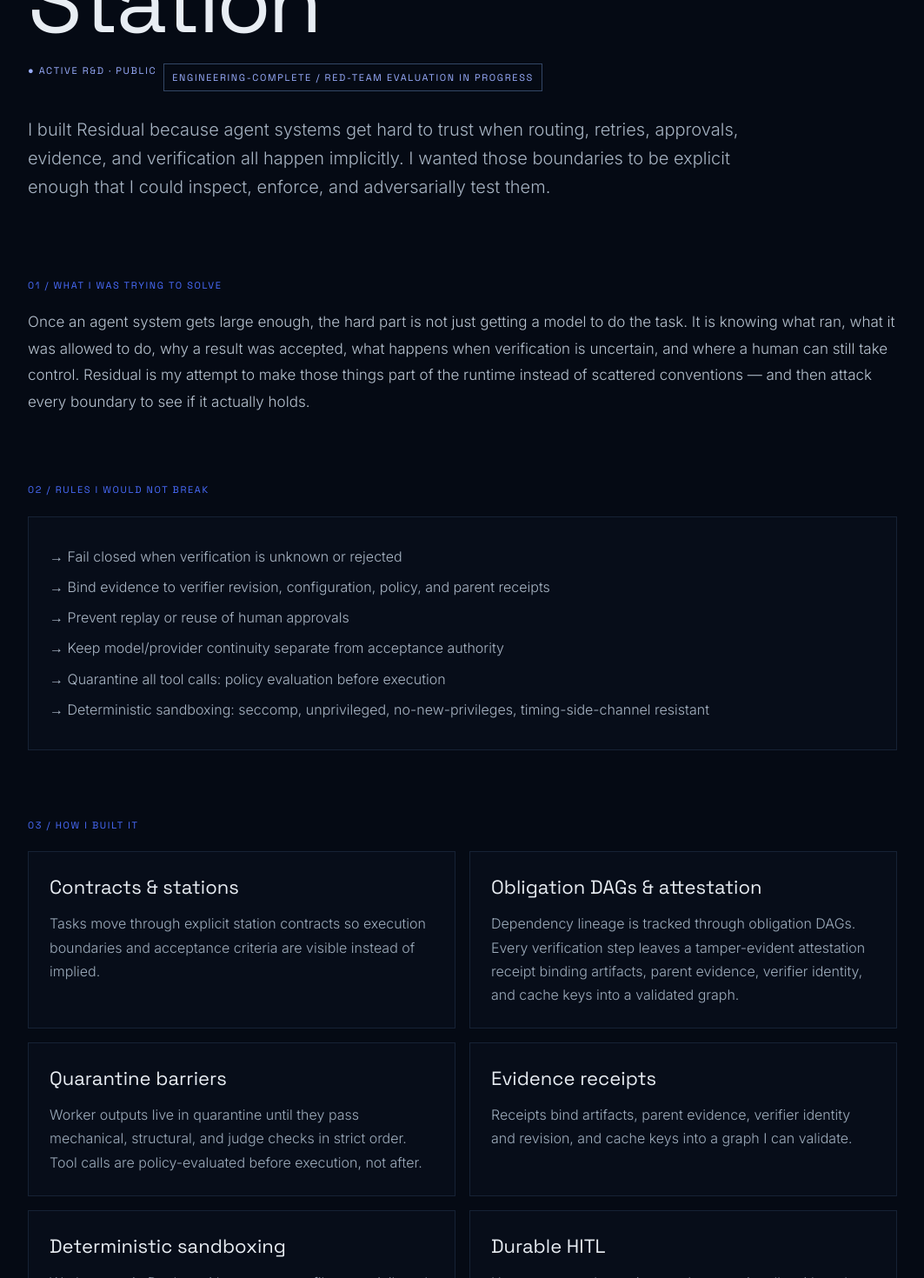
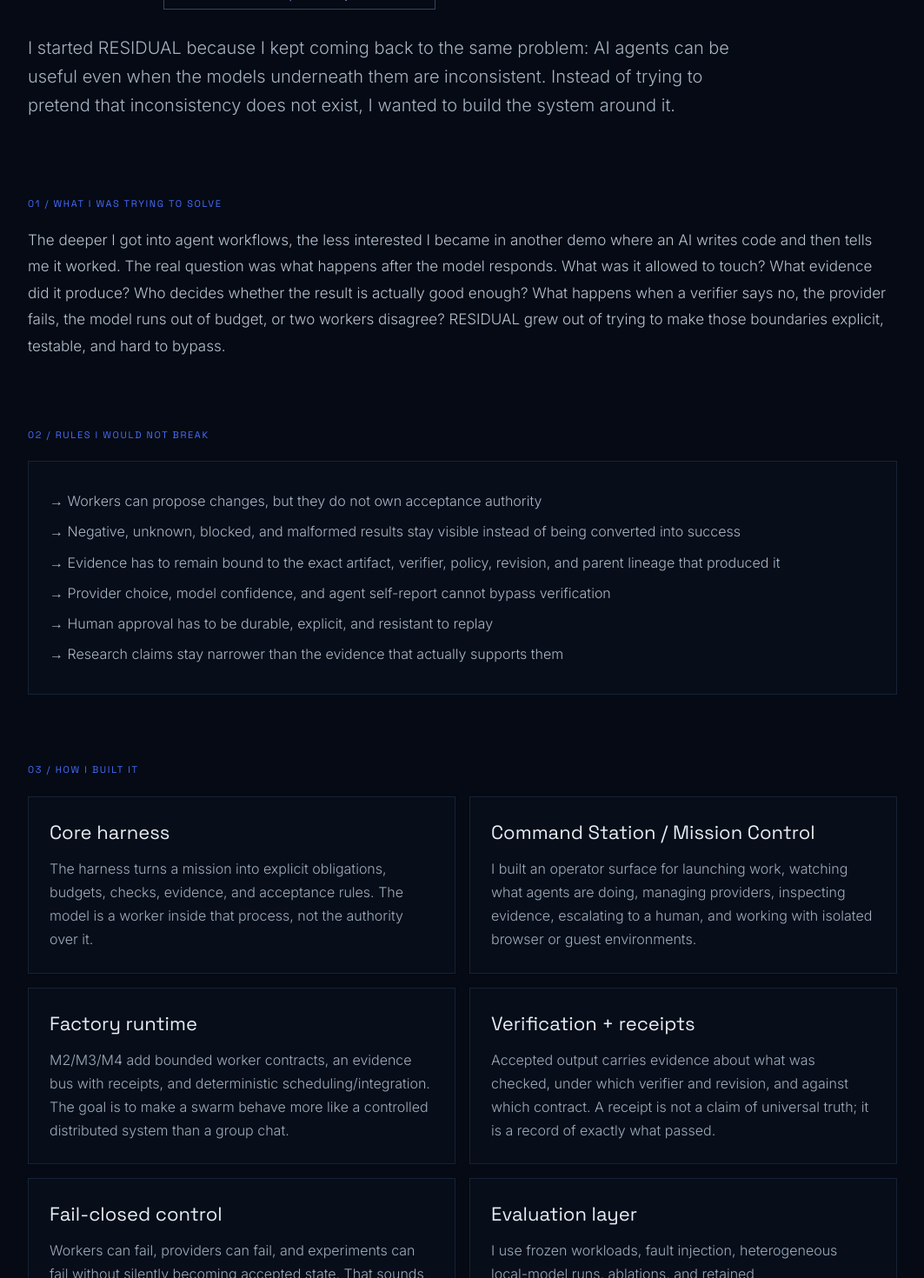
Before and after one commit to ninja-ops-guy/theemrld-portfolio, a React (Vite) app: page /case-study/residual in a window 1280 px wide. Shown: the part 340-1810 px from the top of the page at 87% size, without its empty margins (108-1171 px from the left). Built offline with nearby package versions, Linux system fonts and the light colour scheme; the HTML template or start-up script is replaced by a standard one.

Commit message:
feat(portfolio): expand RESIDUAL case study narrative

```diff
--- a/src/pages/ProgramCaseStudy.tsx
+++ b/src/pages/ProgramCaseStudy.tsx
@@ -3,28 +3,54 @@ import { Link } from 'react-router-dom';
 type Packet = {
   title:string; eyebrow:string; status:string; state:string; thesis:string; problem:string; constraints:string[];
   architecture:{title:string;body:string}[]; evidence:string[]; verification:string[]; result:string; limitation:string; primitives:string[];
+  integrations?:{title:string;body:string}[]; roadmap?:string[]; ideas?:{title:string;body:string}[]; impact?:string;
 };
 
 const packets:Record<string,Packet> = {
   residual: {
-    title:'Residual / Command Station', eyebrow:'AI SECURITY RESEARCH / VERIFICATION HARNESS', status:'ACTIVE R&D · PUBLIC', state:'ENGINEERING-COMPLETE / RED-TEAM EVALUATION IN PROGRESS',
-    thesis:'I built Residual because agent systems get hard to trust when routing, retries, approvals, evidence, and verification all happen implicitly. I wanted those boundaries to be explicit enough that I could inspect, enforce, and adversarially test them.',
-    problem:'Once an agent system gets large enough, the hard part is not just getting a model to do the task. It is knowing what ran, what it was allowed to do, why a result was accepted, what happens when verification is uncertain, and where a human can still take control. Residual is my attempt to make those things part of the runtime instead of scattered conventions — and then attack every boundary to see if it actually holds.',
-    constraints:['Fail closed when verification is unknown or rejected','Bind evidence to verifier revision, configuration, policy, and parent receipts','Prevent replay or reuse of human approvals','Keep model/provider continuity separate from acceptance authority','Quarantine all tool calls: policy evaluation before execution','Deterministic sandboxing: seccomp, unprivileged, no-new-privileges, timing-side-channel resistant'],
+    title:'RESIDUAL', eyebrow:'AI SYSTEMS / VERIFICATION / AGENT INFRASTRUCTURE', status:'ACTIVE R&D · PUBLIC', state:'IMPLEMENTED CORE / ACTIVE QUALIFICATION',
+    thesis:'I started RESIDUAL because I kept coming back to the same problem: AI agents can be useful even when the models underneath them are inconsistent. Instead of trying to pretend that inconsistency does not exist, I wanted to build the system around it.',
+    problem:'The deeper I got into agent workflows, the less interested I became in another demo where an AI writes code and then tells me it worked. The real question was what happens after the model responds. What was it allowed to touch? What evidence did it produce? Who decides whether the result is actually good enough? What happens when a verifier says no, the provider fails, the model runs out of budget, or two workers disagree? RESIDUAL grew out of trying to make those boundaries explicit, testable, and hard to bypass.',
+    constraints:['Workers can propose changes, but they do not own acceptance authority','Negative, unknown, blocked, and malformed results stay visible instead of being converted into success','Evidence has to remain bound to the exact artifact, verifier, policy, revision, and parent lineage that produced it','Provider choice, model confidence, and agent self-report cannot bypass verification','Human approval has to be durable, explicit, and resistant to replay','Research claims stay narrower than the evidence that actually supports them'],
     architecture:[
-      {title:'Contracts & stations',body:'Tasks move through explicit station contracts so execution boundaries and acceptance criteria are visible instead of implied.'},
-      {title:'Obligation DAGs & attestation',body:'Dependency lineage is tracked through obligation DAGs. Every verification step leaves a tamper-evident attestation receipt binding artifacts, parent evidence, verifier identity, and cache keys into a validated graph.'},
-      {title:'Quarantine barriers',body:'Worker outputs live in quarantine until they pass mechanical, structural, and judge checks in strict order. Tool calls are policy-evaluated before execution, not after.'},
-      {title:'Evidence receipts',body:'Receipts bind artifacts, parent evidence, verifier identity and revision, and cache keys into a graph I can validate.'},
-      {title:'Deterministic sandboxing',body:'Workers run in Docker with seccomp profiles, unprivileged containers, and no-new-privileges. Execution is bounded with circuit-breaker timeouts to prevent runaway or adversarial resource exhaustion.'},
-      {title:'Durable HITL',body:'Human approval state is stored transactionally with replay prevention instead of living in temporary agent memory.'},
-      {title:'Model routing',body:'I can route between cloud, subscription-backed, free-service, and local inference for cost and continuity without letting provider choice bypass verification.'},
+      {title:'Core harness',body:'The harness turns a mission into explicit obligations, budgets, checks, evidence, and acceptance rules. The model is a worker inside that process, not the authority over it.'},
+      {title:'Command Station / Mission Control',body:'I built an operator surface for launching work, watching what agents are doing, managing providers, inspecting evidence, escalating to a human, and working with isolated browser or guest environments.'},
+      {title:'Factory runtime',body:'M2/M3/M4 add bounded worker contracts, an evidence bus with receipts, and deterministic scheduling/integration. The goal is to make a swarm behave more like a controlled distributed system than a group chat.'},
+      {title:'Verification + receipts',body:'Accepted output carries evidence about what was checked, under which verifier and revision, and against which contract. A receipt is not a claim of universal truth; it is a record of exactly what passed.'},
+      {title:'Fail-closed control',body:'Workers can fail, providers can fail, and experiments can fail without silently becoming accepted state. That sounds obvious, but stress testing has already found places where authority ordering needed to be tightened.'},
+      {title:'Evaluation layer',body:'I use frozen workloads, fault injection, heterogeneous local-model runs, ablations, and retained PASS/FAIL/BLOCKED/UNKNOWN outcomes so the research can be challenged instead of just demonstrated.'},
     ],
-    evidence:['Schema-versioned StationReceipt envelopes with canonical serialization','ReceiptReference parent graph with cycle/DAG validation','VerifierRevision binding implementation, configuration, policy, and optional proof hashes','PASS / FAIL / UNKNOWN / SKIPPED / BLOCKED result semantics with honest accounting','~90 red-team test modules covering gateway bypass, sandbox containment, control-integrity subversion, adversarial timing attacks','Durable SQLite-backed HITL storage and single-use challenges','Runtime extension registry with collision prevention, freeze semantics, guarded brakes, and active-run locking'],
-    verification:['The automated test suite exercises receipt graphs, verifier identity, HITL replay prevention, routing boundaries, and extension behavior','Red-team suites adversarially test gateway bypass, sandbox escape, control-integrity subversion, and timing-side-channel attacks','Acceptance is kept separate from model confidence or provider output','Unknown and negative verifier states stay first-class outcomes instead of being quietly treated as success','Preregistered experiment protocol: claims are declared before testing, results are recorded without score-washing'],
-    result:'The useful part is bigger than one agent workflow. I now have reusable pieces for contracts, receipts, verifiers, routing, durable state, quarantine barriers, deterministic sandboxing, and human escalation that can be dropped into other autonomous systems.',
-    limitation:'Most of the evidence is still internal engineering and benchmark evidence. I have not yet shown production-scale external evaluation across independent workloads and operators.',
-    primitives:['Execution contracts','Evidence receipts','Verifier revisions','Policy-bound acceptance','Durable HITL','Model routing / continuity','Fail-closed brakes','Obligation DAGs','Quarantine barriers','Deterministic sandboxing']
+    integrations:[
+      {title:'Local + cloud models',body:'RESIDUAL is intentionally model-agnostic. Local Ollama workers, cloud models, and OpenAI-compatible endpoints can be routed for different jobs without giving any provider special authority over acceptance.'},
+      {title:'Agent frameworks',body:'LangGraph, CrewAI, SDK-driven workers, and custom runtimes can sit behind the same boundary. I would rather wrap useful ecosystems with evidence and verification than rebuild every orchestration feature myself.'},
+      {title:'Enterprise agent platforms',body:'I am exploring how the same control layer can sit behind tools such as Copilot Studio, where identity, connectors, and department-specific agents already exist. RESIDUAL would focus on the assurance boundary around higher-impact engineering work.'},
+      {title:'Robotics / WirePod',body:'One of the directions I care about most is using RESIDUAL with my Vector / wire-pod work. Instead of an LLM going directly from intent to robot action, a new behavior can be generated, checked against a contract, tested, receipted, and only then exposed to the robot.'},
+      {title:'Security research',body:'The same architecture maps naturally onto red-team and defensive workflows: agents can investigate, generate tooling, or propose actions while execution, evidence, and acceptance stay independently controlled.'},
+      {title:'Disposable execution',body:'Mission Control and WebVM work let me explore the pattern of executing AI-generated work in a disposable environment, capturing what happened, and only allowing verified artifacts to cross the boundary.'},
+    ],
+    evidence:['Core harness, Command Station, Mission Control / WebVM, and Factory M2/M3/M4 are implemented','Worker contracts, evidence receipts, deterministic integration, provider routing, durable HITL, and bounded execution exist as real code paths','Engine adapters cover LangGraph, CrewAI, SDK-style execution, and isolated-process workers','A heterogeneous local-model DAG experiment retained both an earlier FAIL and a later bounded 3/3 PASS rather than erasing the negative result','M6 self-maintenance experiments have repeatedly failed within the frozen pass budget and are retained as negative evidence','Stress campaigns exposed concrete authority-ordering defects around budget accounting and release eligibility, which now drive repair and requalification work','The project explicitly distinguishes implementation presence from production or scientific qualification'],
+    verification:['Automated tests exercise contracts, receipts, verifier identity, routing boundaries, HITL replay prevention, and Factory integration','Stress campaigns deliberately inject malformed output, verifier denial, repair pressure, provider failure, and accounting edge cases','Research results are revision-bound, and a later PASS does not invalidate or overwrite an earlier FAIL','Acceptance stays separate from model confidence, provider output, workflow exit status, or the fact that code exists','Current production-readiness work includes blank-environment installation, recovery/host-loss qualification, soak testing, live-provider evidence, and mobile/WebVM reliability rather than treating green CI as the whole story'],
+    roadmap:[
+      'Finish the current qualification work: authority ordering, release eligibility, install/recovery, soak, live-provider, and physical-device evidence',
+      'Keep expanding Factory into a stronger heterogeneous local/cloud execution plane with cost- and capability-aware routing',
+      'Push Mission Control toward a practical operator console for distributed workflows, evidence inspection, and intervention',
+      'Continue M6 as bounded research: frozen improvement hypotheses, generated candidates, independent experiments, retained evidence, and no autonomous merge authority',
+      'Use RESIDUAL as an external assurance layer for my red-team harness, enterprise agent experiments, and robotics work',
+      'Explore governed dynamic behavior generation for Vector, where new skills can be proposed and qualified through repeated observe-orient-decide-act loops',
+      'Move toward an evidence-preserving self-healing system that can diagnose, repair, requalify, and still retain the original failure as part of the record',
+    ],
+    ideas:[
+      {title:'Reliability from architecture',body:'The biggest hypothesis is that useful AI reliability may come from the system around the model: constraints, redundancy, observation, verification, deterministic control, and recovery. I do not need every worker to be perfect if the architecture assumes they are not.'},
+      {title:'Generation is not authority',body:'The component that creates an answer should not automatically decide whether that answer becomes reality. Separating generation from verification and integration is the security property I care about most.'},
+      {title:'Evidence as an output',body:'I want an AI engineering system to produce more than a result. It should also produce enough provenance, execution evidence, and acceptance context for someone else to understand why that result was allowed through.'},
+      {title:'Receipts over confidence',body:'Model confidence is interesting, but it is not the same thing as verification. A receipt can say exactly what was checked, by what revision, under which policy, and with which evidence.'},
+      {title:'Controlled recursive improvement',body:'If M6 eventually works, the interesting result is not “AI rewrites itself.” It is a system that can identify a weakness, freeze a hypothesis, generate a repair, test it, independently verify it, retain failure, and only promote what survives.'},
+      {title:'Agents as heterogeneous compute',body:'I think swarms are more interesting when models are treated as different compute resources rather than personalities in a chat room. Cheap local models, stronger cloud models, deterministic tests, specialized verifiers, and humans can each do the part they are best at.'},
+    ],
+    result:'What I have gotten out of RESIDUAL so far is bigger than a coding agent. I now have a reusable way to think about autonomous systems: untrusted workers inside explicit contracts, evidence that survives the run, independent verification, deterministic integration, and human authority at the edge. Just as importantly, the project has already found its own flaws. Failed M6 trials and stress campaigns have exposed real weaknesses instead of being hidden behind a demo. That is the outcome I care about right now: a system that is becoming more trustworthy because it can preserve and learn from evidence that says “this did not work.”',
+    limitation:'RESIDUAL is not a finished autonomous engineer, a universal proof system, or evidence that recursive self-improvement is solved. Production qualification is still incomplete in several areas, the strongest M6 claims are explicitly unproven, and some integrations are research directions rather than shipped product capabilities. I consider that boundary part of the work, not a footnote.',
+    primitives:['Execution contracts','Evidence receipts','Verifier-bound acceptance','Deterministic integration','Durable HITL','Heterogeneous model routing','Fail-closed governance','Obligation DAGs','Quarantine boundaries','Frozen experiments','Evidence-preserving repair'],
+    impact:'If the architecture holds up, the impact I care about is not simply “better AI coding.” It is making increasingly autonomous systems easier to inspect, govern, challenge, and trust in software engineering, cybersecurity, enterprise automation, robotics, and research. The long-term outcome would be a platform where humans can use large networks of local, cloud, specialized, and physical AI workers without handing any one model unconditional authority.'
   },
   'verified-cyber-planning': {
     title:'Verified Cyber Planning', eyebrow:'SECURITY RESEARCH / FORMAL REASONING', status:'RESEARCH PROGRAM · PRIVATE', state:'INTERNALLY BENCHMARKED',
@@ -60,5 +86,9 @@ export default function ProgramCaseStudy({slug}:{slug:string}){
     <section style={{marginTop:78}}><p className="font-label" style={{color:'#4A6DFF'}}>05 / HOW I CHECKED IT</p><div style={{marginTop:18}}>{p.verification.map(x=><p key={x} className="font-body" style={{color:'#A6B3C2',lineHeight:1.75,padding:'10px 0',borderBottom:'1px solid #162235'}}>→ {x}</p>)}</div></section>
     <section className="grid grid-cols-1 md:grid-cols-2 gap-4" style={{marginTop:78}}><div className="p-6" style={box}><p className="font-label" style={{color:'#7DE2A8'}}>WHAT I GOT OUT OF IT</p><p className="font-body" style={{color:'#B7C3D0',lineHeight:1.75,marginTop:14}}>{p.result}</p></div><div className="p-6" style={box}><p className="font-label" style={{color:'#D8B26E'}}>WHAT IS STILL OPEN</p><p className="font-body" style={{color:'#B7C3D0',lineHeight:1.75,marginTop:14}}>{p.limitation}</p></div></section>
     <section style={{marginTop:78}}><p className="font-label" style={{color:'#4A6DFF'}}>06 / WHAT I CAN REUSE</p><div className="flex flex-wrap gap-2" style={{marginTop:20}}>{p.primitives.map(x=><span key={x} className="font-label" style={{border:'1px solid #263750',padding:'9px 11px',color:'#A9B6C5'}}>{x}</span>)}</div></section>
+    {p.integrations&&<section style={{marginTop:78}}><p className="font-label" style={{color:'#4A6DFF'}}>07 / WHERE IT CONNECTS</p><div className="grid grid-cols-1 md:grid-cols-2 gap-4" style={{marginTop:22}}>{p.integrations.map(x=><div key={x.title} className="p-6" style={box}><h3 className="font-headline" style={{fontSize:22}}>{x.title}</h3><p className="font-body" style={{color:'#9EADBD',lineHeight:1.7,marginTop:12}}>{x.body}</p></div>)}</div></section>}
+    {p.roadmap&&<section style={{marginTop:78}}><p className="font-label" style={{color:'#4A6DFF'}}>08 / WHERE I AM TAKING IT</p><div style={{...box,marginTop:22,padding:26}}>{p.roadmap.map((x,i)=><p key={x} className="font-body" style={{color:'#B7C3D0',lineHeight:1.75,borderBottom:i<p.roadmap!.length-1?'1px solid #162235':undefined,padding:'11px 0'}}>0{i+1} — {x}</p>)}</div></section>}
+    {p.ideas&&<section style={{marginTop:78}}><p className="font-label" style={{color:'#4A6DFF'}}>09 / THE IDEAS I THINK MATTER MOST</p><div className="grid grid-cols-1 md:grid-cols-2 gap-4" style={{marginTop:22}}>{p.ideas.map(x=><div key={x.title} className="p-6" style={box}><h3 className="font-headline" style={{fontSize:22}}>{x.title}</h3><p className="font-body" style={{color:'#9EADBD',lineHeight:1.7,marginTop:12}}>{x.body}</p></div>)}</div></section>}
+    {p.impact&&<section style={{marginTop:78}}><p className="font-label" style={{color:'#7DE2A8'}}>10 / WHY I THINK THIS COULD MATTER</p><div className="p-6" style={{...box,marginTop:22,borderColor:'#244335'}}><p className="font-body" style={{color:'#C5D2DE',fontSize:18,lineHeight:1.8}}>{p.impact}</p></div></section>}
   </div></main>;
 }
```
